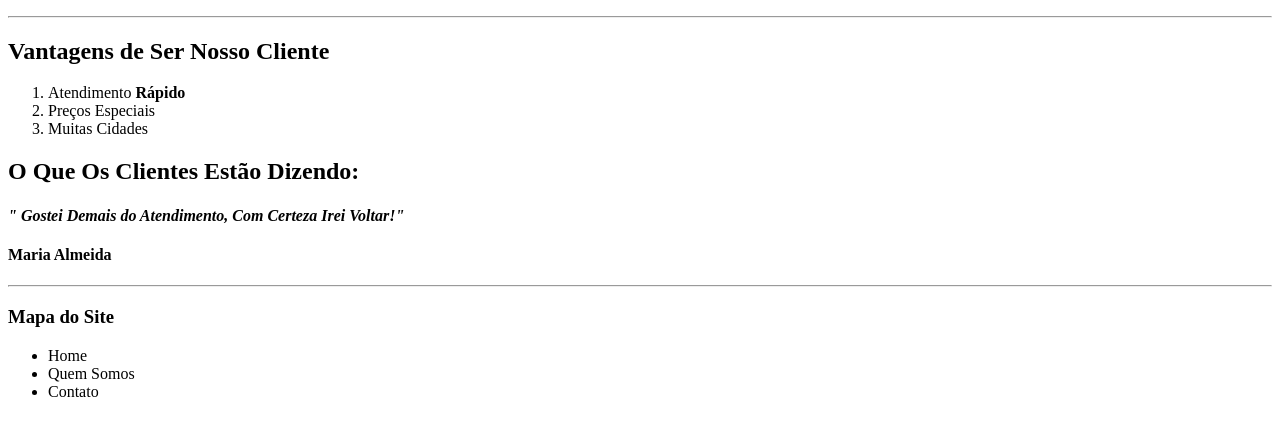
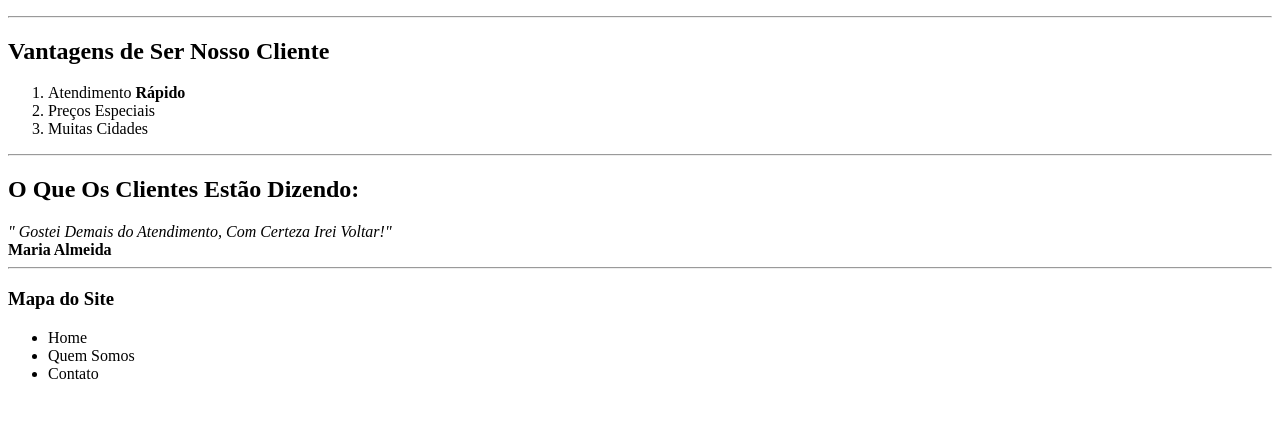
Before and after one commit to vagney/Desafio-Rapido, a plain HTML site: page desafio01.html in a window 1280 px wide. Shown: the part 105-540 px from the top of the page. Drawn offline with Linux system fonts and the light colour scheme.

Commit message:
correção 01

```diff
--- a/desafio01.html
+++ b/desafio01.html
@@ -15,9 +15,10 @@
 			<li>Preços Especiais</li>
 			<li>Muitas Cidades</li>
 		</ol>
+		<hr>
 		<h2>O Que Os Clientes Estão Dizendo:</h2>
-		<h4><em>" Gostei Demais do Atendimento, Com Certeza Irei Voltar!"</em></h4>
-		<h4><strong>Maria Almeida</strong></h4>
+		<em>" Gostei Demais do Atendimento, Com Certeza Irei Voltar!"</em><br>
+		<strong>Maria Almeida</strong>
 		<hr>
 		<h3>Mapa do Site</h3>
 		<ul>
```
